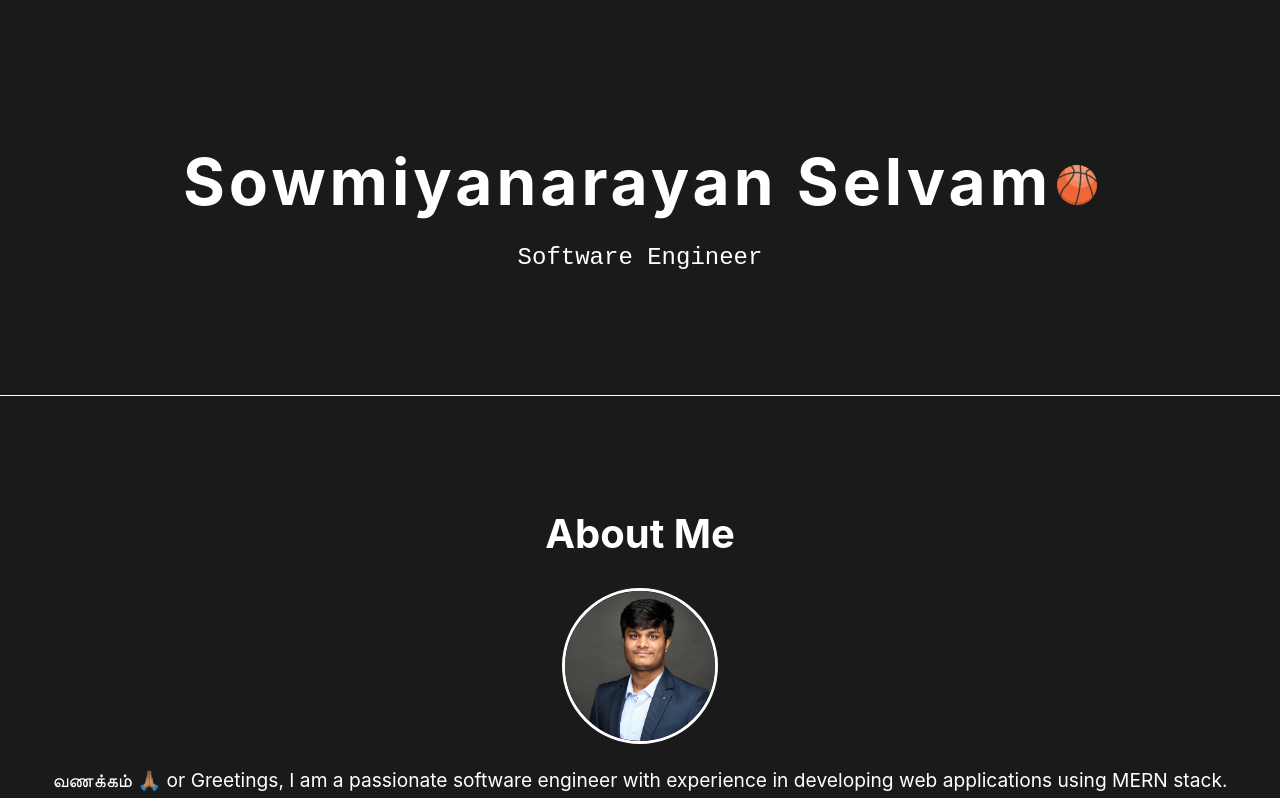
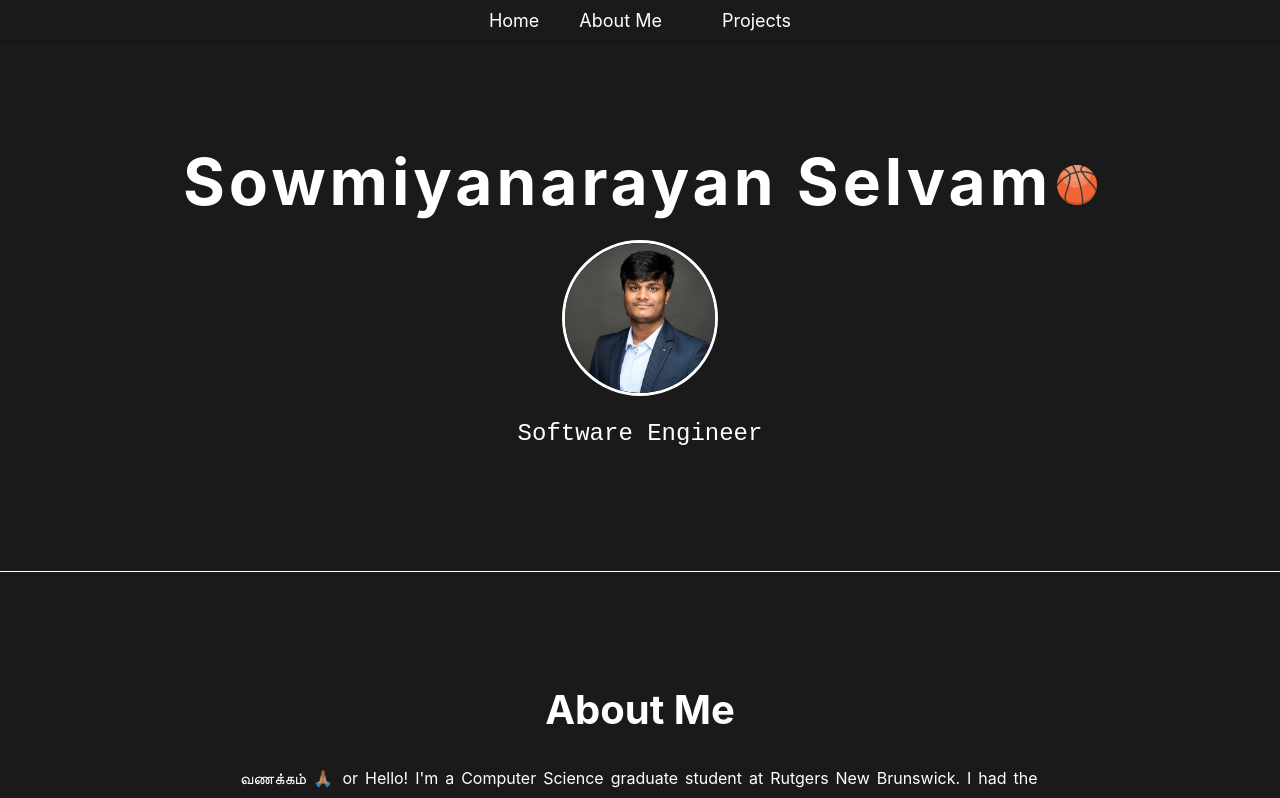
Before and after one commit to SowmiyanarayanSelvam/my-portfolio-app, a React (Create React App) app in the folder my-portfolio-app/: page / in a window 1280 px wide. Shown: the top 798 px of the page. Built offline with nearby package versions, Linux system fonts and the light colour scheme.

Commit message:
navbar, about me

```diff
--- a/my-portfolio-app/src/App.css
+++ b/my-portfolio-app/src/App.css
@@ -107,6 +107,7 @@ body {
 }
 
 /* Style the About Me section */
+/* CSS for the About Me section */
 .about-me {
   padding: 80px 0;
 }
@@ -114,12 +115,17 @@ body {
 .about-me h2 {
   font-size: 2.5rem;
   margin-bottom: 30px;
+  text-align: center; /* Center-align the heading */
 }
 
 .about-me p {
-  font-size: 1.2rem;
+  font-size: 1rem;
   line-height: 1.8;
+  text-align: justify; /* Justify the text */
+  max-width: 800px; /* Limit the width of the paragraphs for readability */
+  margin: 0 auto; /* Center-align the paragraphs */
 }
+
 
 /* Style the My Projects section */
 .projects {
@@ -257,3 +263,56 @@ body {
 .contact-links a:hover {
   background-color: #555; /* Adjust the hover background color */
 }
+
+/* CSS for the navigation bar */
+.navbar {
+  background-color: #1a1a1a;
+  position: fixed;
+  top: 0;
+  left: 0;
+  width: 100%;
+  height: 5%;
+  z-index: 999;
+  box-shadow: 0 2px 5px rgba(0, 0, 0, 0.2);
+  display: flex;
+  align-items: center;
+  justify-content: center;
+}
+
+.navbar ul {
+  list-style: none;
+  margin: 0;
+  padding: 0;
+  display: flex;
+  align-items: center;
+}
+
+.navbar li {
+  margin-right: 20px;
+}
+
+.navbar li:last-child {
+  margin-right: 0;
+}
+
+.navbar a {
+  text-decoration: none;
+  color: #fff;
+  font-size: 18px;
+  padding: 15px 20px;
+  transition: color 0.3s ease;
+}
+
+.navbar a:hover {
+  color: grey;
+}
+
+/* Home section takes up a quarter of the navbar */
+.navbar li:nth-child(1) {
+  margin-right: auto;
+}
+
+/* Highlight the active link on scroll */
+.navbar a.active {
+  color: grey;
+}
--- a/my-portfolio-app/src/App.js
+++ b/my-portfolio-app/src/App.js
@@ -14,9 +14,29 @@ function App() {
       <header className="hero">
         <Container>
           <h1>Sowmiyanarayan Selvam</h1>
+          <div className="profile-picture">
+                <img src={yourImage} alt="Profile" />
+              </div>
           <p>Software Engineer</p>
         </Container>
       </header>
+
+         {/* Navigation bar */}
+         <nav className="navbar">
+        <Container>
+          <ul>
+            <li>
+              <a href="#hero">Home</a>
+            </li>
+            <li>
+              <a href="#about-me">About Me</a>
+            </li>
+            <li>
+              <a href="#projects">Projects</a>
+            </li>
+          </ul>
+        </Container>
+      </nav>
 
       {/* Section 2: About Me */}
       <section className="about-me">
@@ -24,12 +44,21 @@ function App() {
           <Row>
             <Col md={6}>
               <h2>About Me</h2>
-              <div className="profile-picture">
-                <img src={yourImage} alt="Profile" />
-              </div>
               <p>
-              வணக்கம் 🙏🏽 or Greetings, I am a passionate software engineer with experience in developing
-              web applications using MERN stack.
+              வணக்கம் 🙏🏽 or Hello! I'm a Computer Science graduate student at Rutgers New Brunswick.
+              I had the incredible opportunity to intern at SPAN Technologies this summer.
+              During my time there, I worked with the MERN stack. I was a part of the dev team
+              building a tax prep app for TaxBandits. I contributed a mail scheduling module using Node.js,
+              Express, AWS Lambda, AWS EventBridge Scheduler, AWS SQS, and AWS SES. I have taken a wide
+              range of courses at Rutgers, from Operating Systems to Socially Cognizant Robotics.<br /> When
+              I'm not in front of my laptop, you can find me on the court, cheering on the Lakers,
+              vibing to some music, watching Luffy make his way to the one piece, or nerding out with my
+              friends. <br /> I'm fascinated by how language evolves in computer science, becoming simple and
+              intricate simultaneously. Computer Science is not just a field of study but a powerful language
+              that can support and enhance any task, menial or grand. I am currently looking into
+              Robotic Process Automation (RPA) and its application to automate repetitive tasks like filling
+              out forms. I'm excited to continue my journey as a software engineer, creating solutions and
+              pushing the boundaries of what I could achieve with the technologies I have learned.
               </p>
             </Col>
           </Row>
```
